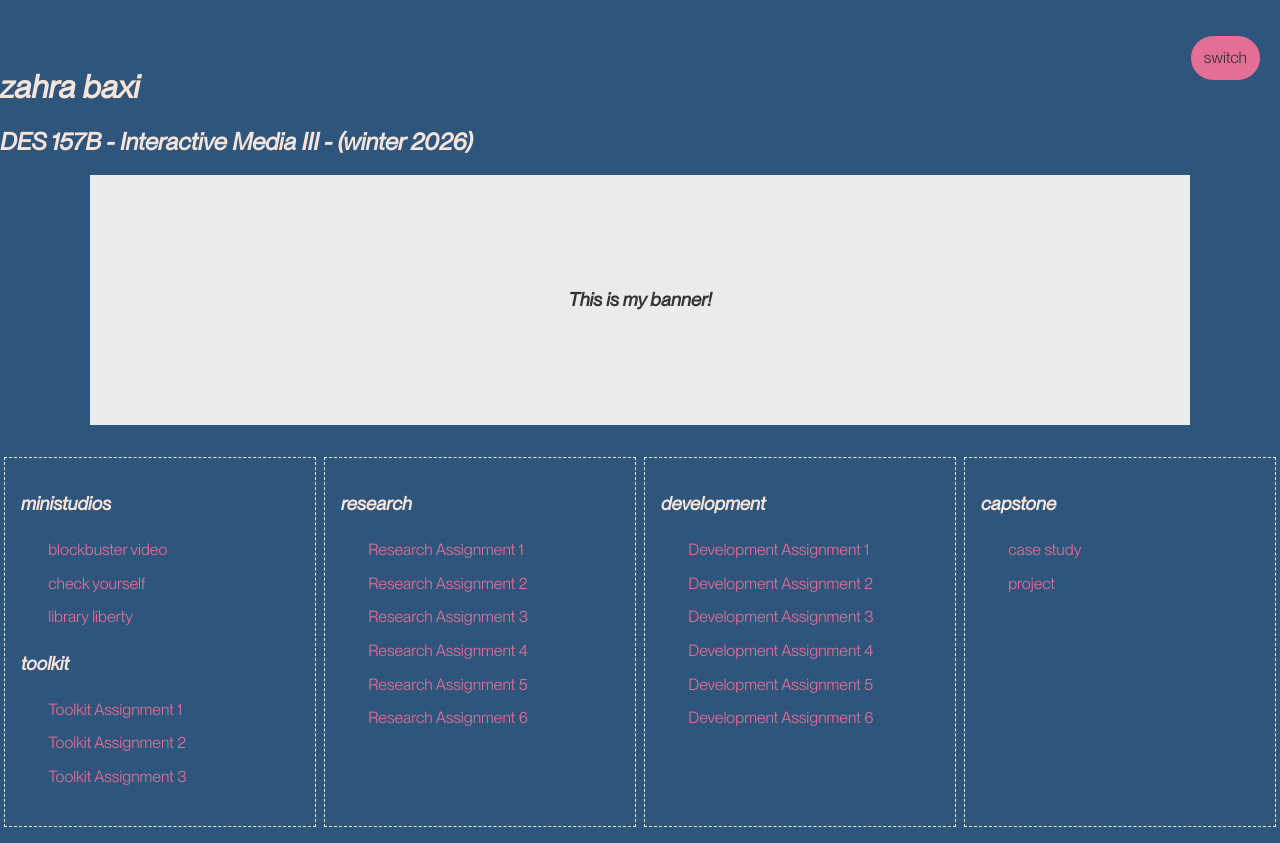
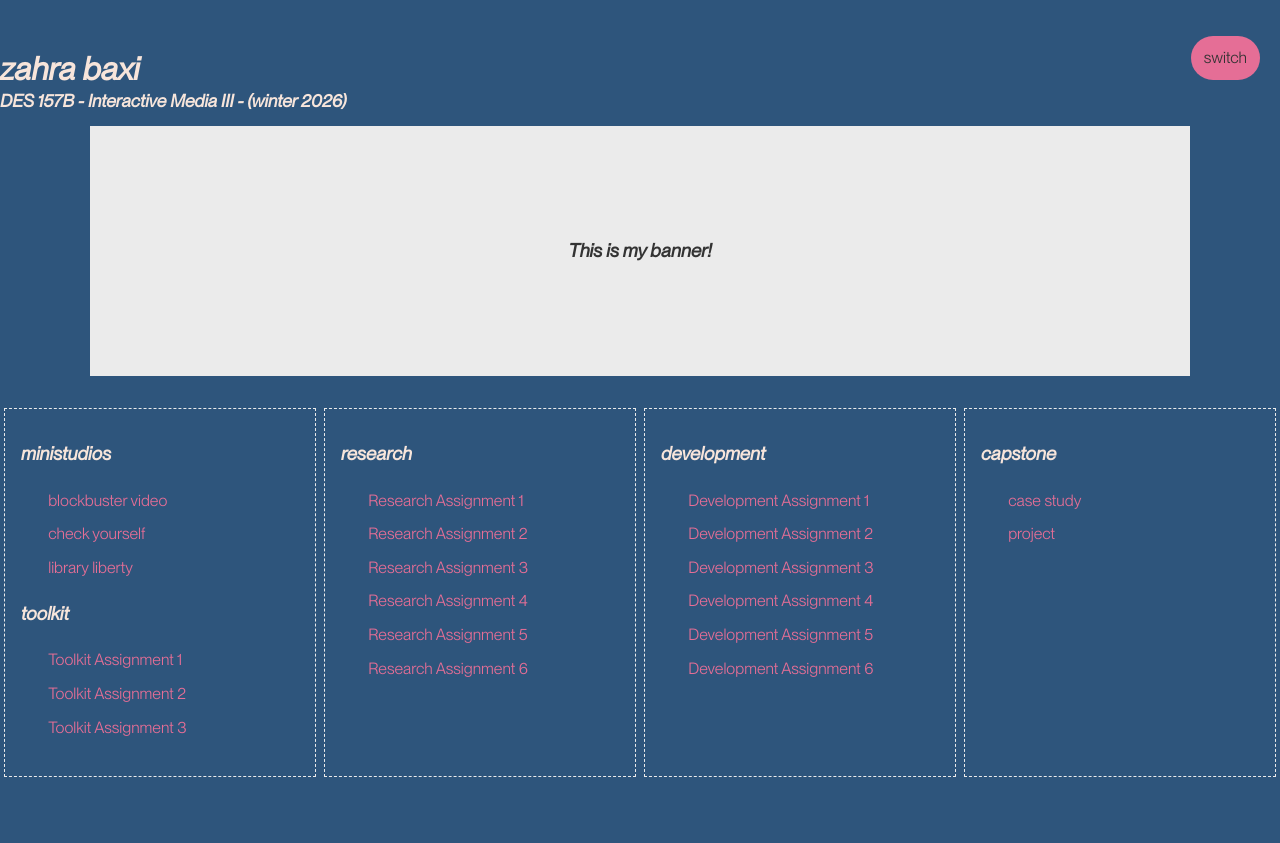
Before and after one commit to zbaxi-dav/des157b, a plain HTML site: page index.html in a window 1280 px wide. After the commit the page ends 800 px from the top, so only its background shows below. Drawn offline with nearby package versions, Linux system fonts and the light colour scheme.

Commit message:
text stuff

```diff
--- a/styles.css
+++ b/styles.css
@@ -37,11 +37,12 @@ body {
 h1{
     font-family: "Montreal Italic";
     font-size: 2rem;
+    line-height: 0;
 }
 
 h2{
     font-family: "Montreal Italic";
-    font-size: 1.5rem;
+    font-size: 1.1rem;
 }
 
 h3{
```
Also changed, not shown: 1 other file.
